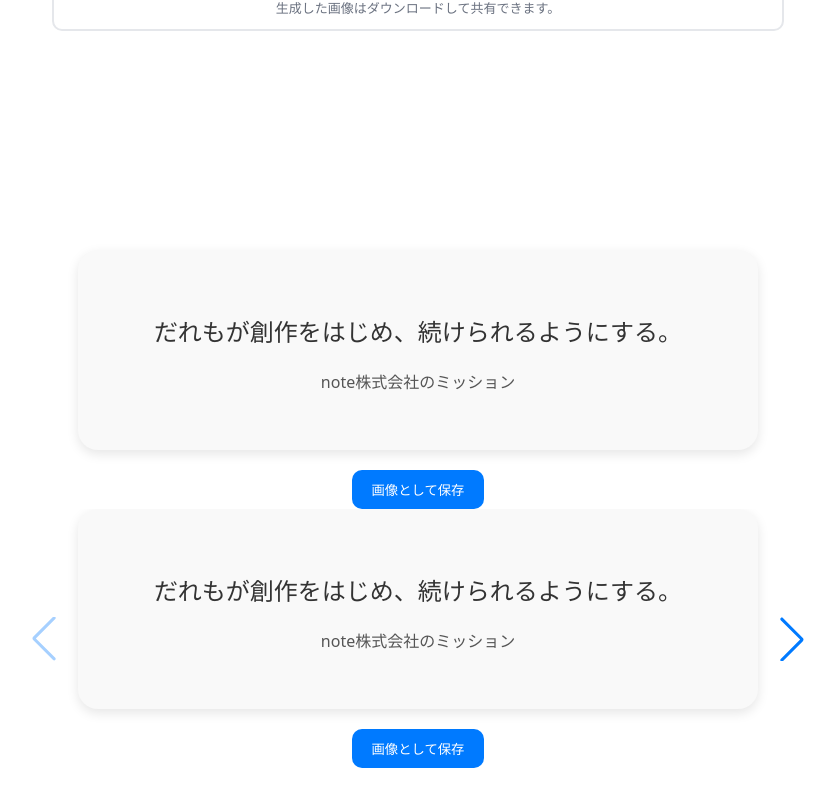
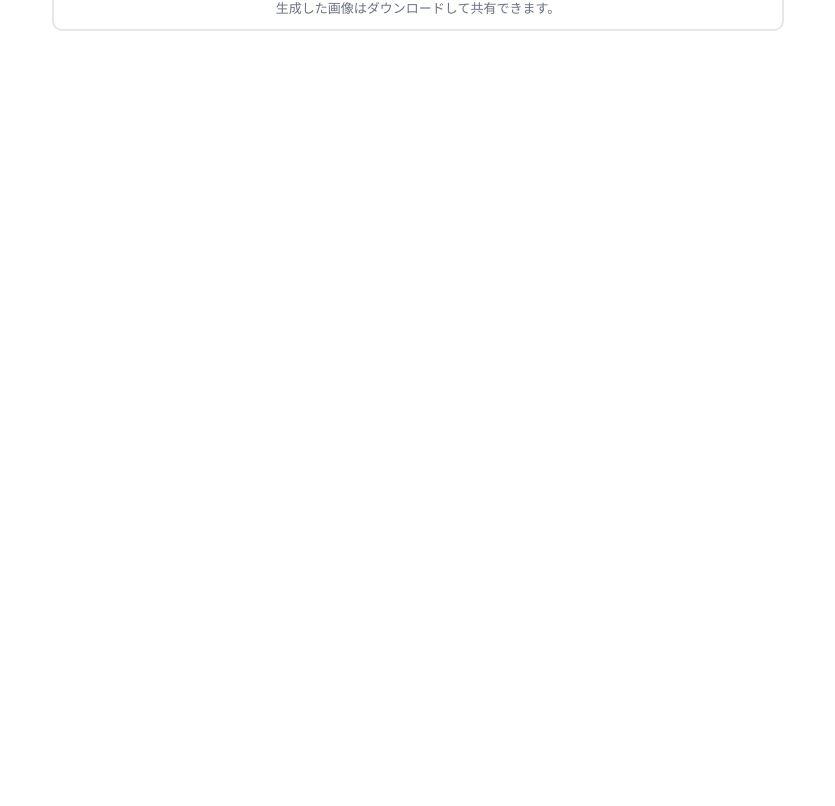
Before and after one commit to mizunoryuki/fake-quotes, a React (Vite) app: page / in a window 1280 px wide. Shown: the part 550-1356 px from the top of the page, without its empty margins (222-1057 px from the left). After the commit the page ends 800 px from the top, so only its background shows below. Built offline with nearby package versions, Linux system fonts and the light colour scheme.

Commit message:
add type

```diff
--- a/src/App.tsx
+++ b/src/App.tsx
@@ -1,9 +1,11 @@
+import { useState } from 'react';
 import './App.css'
 import { InputFormContainer } from './components/input-form/InputFormContainer'
 import { QuoteCardListContainer } from './components/quote-card-list/QuoteCardListContainer'
-import {QuoteCardContainer} from './components/quote-card/QuoteCardContainer'
+import type { QuoteCard } from './types/types';
 
 function App() {
+  const [cards, setCards] = useState<QuoteCard[]>([]);
 
   return (
     <>
@@ -12,10 +14,9 @@ function App() {
           <h1 className="app-title">名言生成</h1>
           <p className="app-description">あなたのためのオリジナル名言を生成します。</p>
         </div>
-        <InputFormContainer />
+        <InputFormContainer/>
       </div>
-      <QuoteCardContainer />
-      <QuoteCardListContainer generatedCards={['a','i','u','e','o']}/>
+      <QuoteCardListContainer generatedCards={cards} />
     </>
   )
 }
--- a/src/components/quote-card-list/QuoteCardList.module.css
+++ b/src/components/quote-card-list/QuoteCardList.module.css
@@ -1,5 +1,4 @@
 .quoteCardListContainer {
-	height: 100vh;
 	width: 800px;
 	margin: 0 auto;
 }
--- a/src/components/quote-card-list/QuoteCardList.tsx
+++ b/src/components/quote-card-list/QuoteCardList.tsx
@@ -4,11 +4,12 @@ import { QuoteCardContainer } from "../quote-card/QuoteCardContainer";
 import { Swiper, SwiperSlide } from "swiper/react";
 import { Navigation } from 'swiper/modules';
 type Props = {
-	generatedCards: string[];
+	generatedCards: QuoteCard[];
 }
 
 import 'swiper/css';
 import 'swiper/css/navigation';
+import type { QuoteCard } from '../../types/types';
 
 export function QuoteCardList({ generatedCards }: Props) {
 
--- a/src/components/quote-card-list/QuoteCardListContainer.tsx
+++ b/src/components/quote-card-list/QuoteCardListContainer.tsx
@@ -1,7 +1,8 @@
+import type { QuoteCard } from "../../types/types";
 import { QuoteCardList } from "./QuoteCardList";
 
 type Props = {
-	generatedCards: string[];
+	generatedCards: QuoteCard[];
 }
 
 export function QuoteCardListContainer({ generatedCards }: Props) {
--- /dev/null
+++ b/src/types/types.ts
@@ -0,0 +1,4 @@
+export type QuoteCard = {
+	quote: string;
+	author: string;
+}
```
